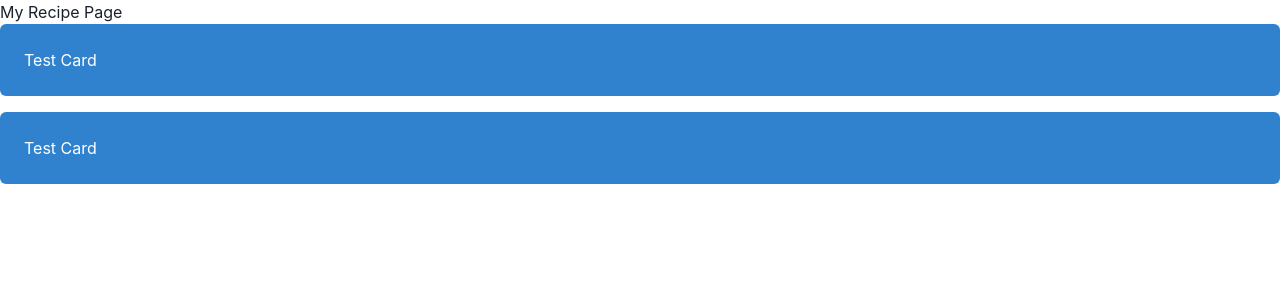
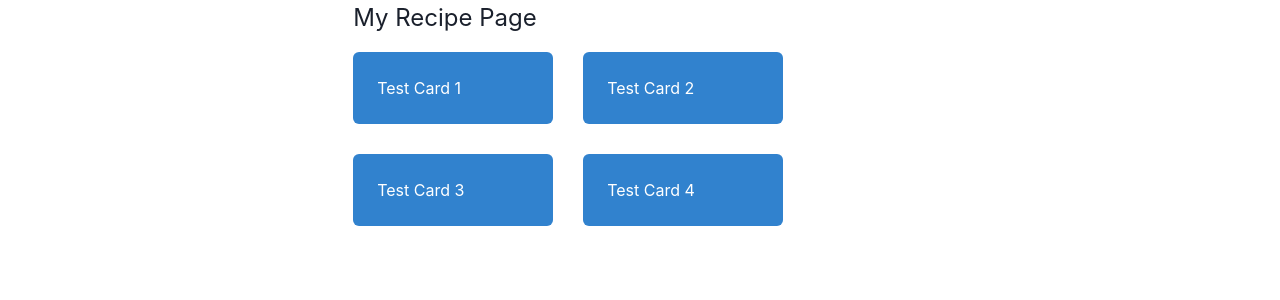
Before and after one commit to FridahNtika/recipe-app-week3, a React (Vite) app in the folder frontend/recipes/: page /my-recipes in a window 1280 px wide. Shown: the top 300 px of the page. Built offline with nearby package versions, Linux system fonts and the light colour scheme.

Commit message:
Add box wrapping

```diff
--- a/frontend/recipes/src/roots/MyRecipes.jsx
+++ b/frontend/recipes/src/roots/MyRecipes.jsx
@@ -1,45 +1,59 @@
 import React from 'react'
 import {
   Container,
-  Card,
   Box,
   Text,
-  Spinner,
-  VStack,
-  Button,
-  FormControl,
-  FormLabel,
-  Input,
-  Textarea,
-  HStack,
-  Flex,
-  IconButton,
-  useToast
+  Wrap,
+  WrapItem
 } from '@chakra-ui/react';
 
 const MyRecipes = () => {
   return (
-    <>
-      <h1>My Recipe Page</h1>
-      <VStack spacing={4} align="stretch">
+    <Container>
+      <Text fontSize="2xl" mb={4}>My Recipe Page</Text>
+      <Wrap spacing="30px">
+        <WrapItem>
           <Box
             p={6}
             bg="blue.500"
             borderRadius="md"
-          width="100%"
+            width="200px"
             _hover={{ boxShadow: 'dark-lg' }}>
-          <Text color="white">Test Card</Text>
+            <Text color="white">Test Card 1</Text>
           </Box>
+        </WrapItem>
+        <WrapItem>
           <Box
             p={6}
             bg="blue.500"
             borderRadius="md"
-          width="100%"
+            width="200px"
             _hover={{ boxShadow: 'dark-lg' }}>
-          <Text color="white">Test Card</Text>
+            <Text color="white">Test Card 2</Text>
           </Box>
-      </VStack>
-    </>
+        </WrapItem>
+        <WrapItem>
+          <Box
+            p={6}
+            bg="blue.500"
+            borderRadius="md"
+            width="200px"
+            _hover={{ boxShadow: 'dark-lg' }}>
+            <Text color="white">Test Card 3</Text>
+          </Box>
+        </WrapItem>
+        <WrapItem>
+          <Box
+            p={6}
+            bg="blue.500"
+            borderRadius="md"
+            width="200px"
+            _hover={{ boxShadow: 'dark-lg' }}>
+            <Text color="white">Test Card 4</Text>
+          </Box>
+        </WrapItem>
+      </Wrap>
+    </Container>
   )
 }
 
```
Lines whose indentation alone changed are shown as unchanged.
